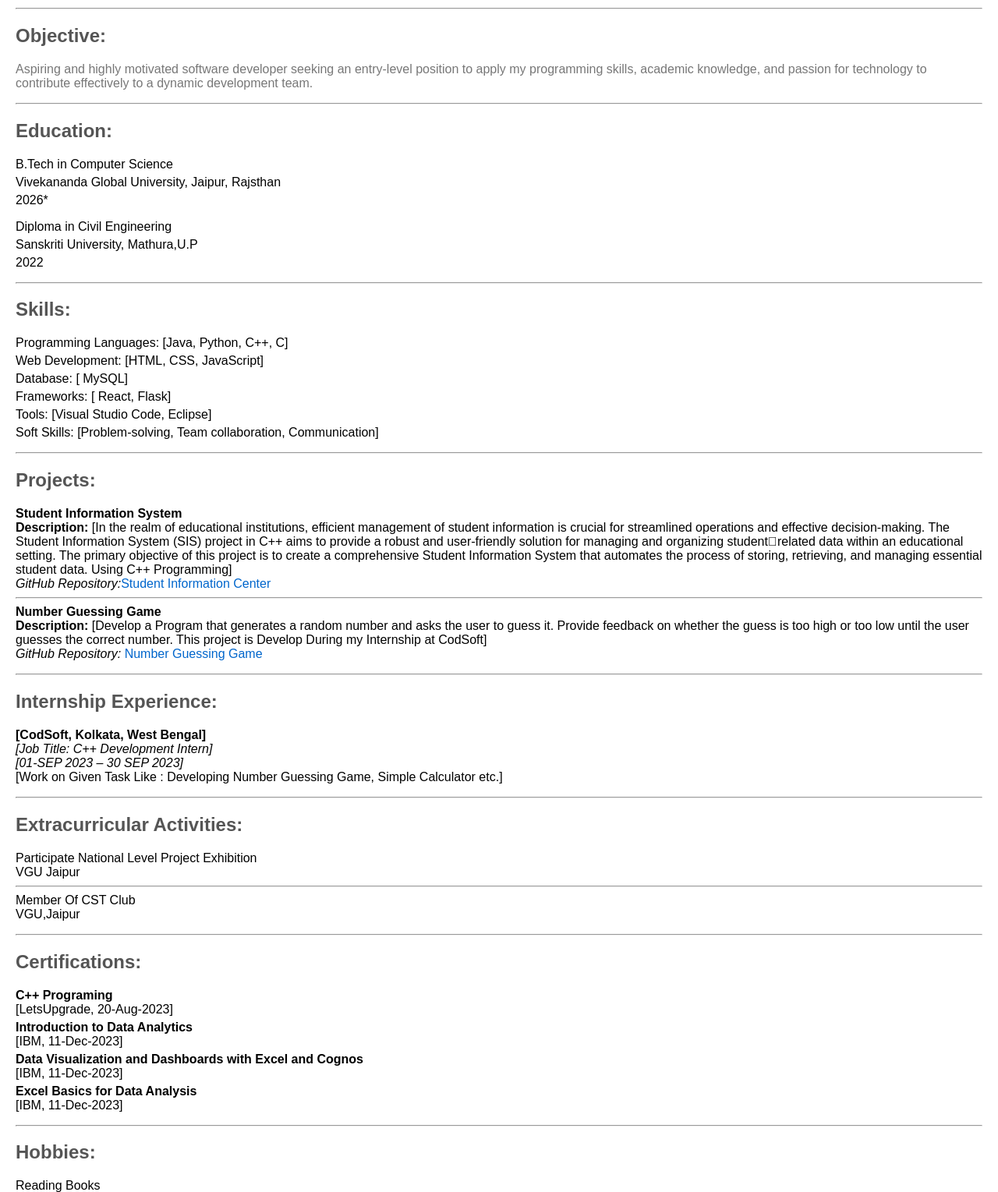
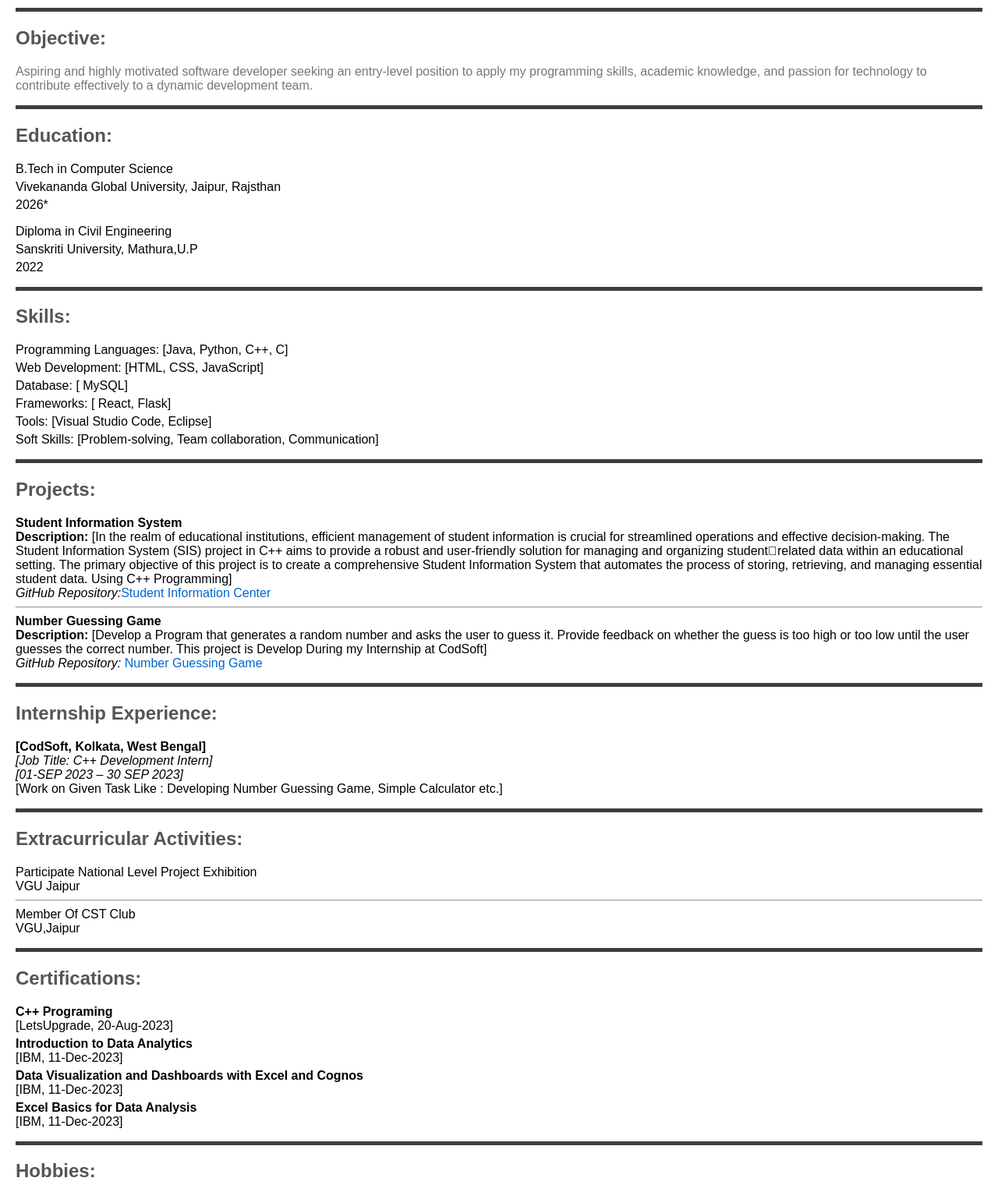
Before and after one commit to cooldude7578/Resume, a plain HTML site: page index.html in a window 1280 px wide. Shown: the part 240-1769 px from the top of the page at 78% size. Drawn offline with Linux system fonts and the light colour scheme.

Commit message:
Update index.html

```diff
--- a/index.html
+++ b/index.html
@@ -39,23 +39,30 @@
         a:hover {
             text-decoration: underline;
         }
+        #line{
+            width: 100%;
+            background-color: rgb(65, 61, 61);
+            height: 5px;
+        }
+
     </style>
 </head>
 <body>
 
-    <h1>Ritesh Kumar</h1>
+    <div id="intro"><h1>Ritesh Kumar</h1>
     <p>Jaipur,Rajsthan,302017</p>
    <p> <a href="tel: +919661141004">+91 9661141004</a></p>
    <a href="mailto: riteshkr7578@gmail.com">riteshkr7578@gmail.com</a>
     <p><a href="https://www.linkedin.com/in/ritesh-kumar-732535221/" target="_main">Linkdin</a></p>
-    <p><a href="https://github.com/riteshkr7578" target="_main">Github</a></p>
-    <hr>
+    <p><a href="https://github.com/riteshkr7578" target="_main">Github</a></p></div>
+
+    <div id="line"></div>
 
     <h2>Objective:</h2>
     <p>
         Aspiring and highly motivated software developer seeking an entry-level position to apply my programming skills, academic knowledge, and passion for technology to contribute effectively to a dynamic development team.
     </p>
-<hr>
+    <div id="line"></div>
     <h2>Education:</h2>
     <ul>
         <li>B.Tech in Computer Science</li>
@@ -67,7 +74,7 @@
         <li>Sanskriti University, Mathura,U.P</li>
         <li>2022</li>
     </ul>
-<hr>
+    <div id="line"></div>
     <h2>Skills:</h2>
     <ul>
         <li>Programming Languages: [Java, Python, C++, C]</li>
@@ -77,7 +84,7 @@
         <li>Tools: [Visual Studio Code, Eclipse]</li>
         <li>Soft Skills: [Problem-solving, Team collaboration, Communication]</li>
     </ul>
-<hr>
+    <div id="line"></div>
     <h2>Projects:</h2>
     <ul>
         <li>
@@ -98,7 +105,7 @@
             <em>GitHub Repository:</em> <a href="https://github.com/riteshkr7578/CODSOFT/blob/main/NUMBERGUESSINGGAME.CPP.cpp" target="_main">Number Guessing Game</a>
         </li>
     </ul>
-<hr>
+    <div id="line"></div>
     <h2>Internship Experience:</h2>
     <ul>
         <li>
@@ -108,13 +115,13 @@
             [Work on Given Task Like : Developing Number Guessing Game, Simple Calculator etc.]
         </li>
     </ul>
-<hr>
+    <div id="line"></div>
     <h2>Extracurricular Activities:</h2>
     <ul>
         <li>Participate National Level Project Exhibition<br>VGU Jaipur</li><hr>
         <li>Member Of CST Club<br>VGU,Jaipur</li>
     </ul>
-<hr>
+    <div id="line"></div>
     <h2>Certifications:</h2>
     <ul>
         <li><b>C++ Programing</b><br>[LetsUpgrade, 20-Aug-2023]</li>
@@ -122,7 +129,7 @@
         <li><b>Data Visualization and Dashboards with Excel and Cognos</b><br>[IBM, 11-Dec-2023]</li>
         <li><b>Excel Basics for Data Analysis</b><br>[IBM, 11-Dec-2023]</li>
     </ul>
-<hr>
+    <div id="line"></div>
     <h2>Hobbies:</h2>
     <ul>
         <li>Reading Books</li>
@@ -130,7 +137,7 @@
         <li>Playing Criceket</li>
         <li>Watching Movies and Series</li>
     </ul>
-<hr>
+    <div id="line"></div>
     <h2>Declearation:</h2>
     <p>I hereby declare that the above mentioned details are true to the best of my knowledge.<br>
         Date : 13/01/2024<br>
```
